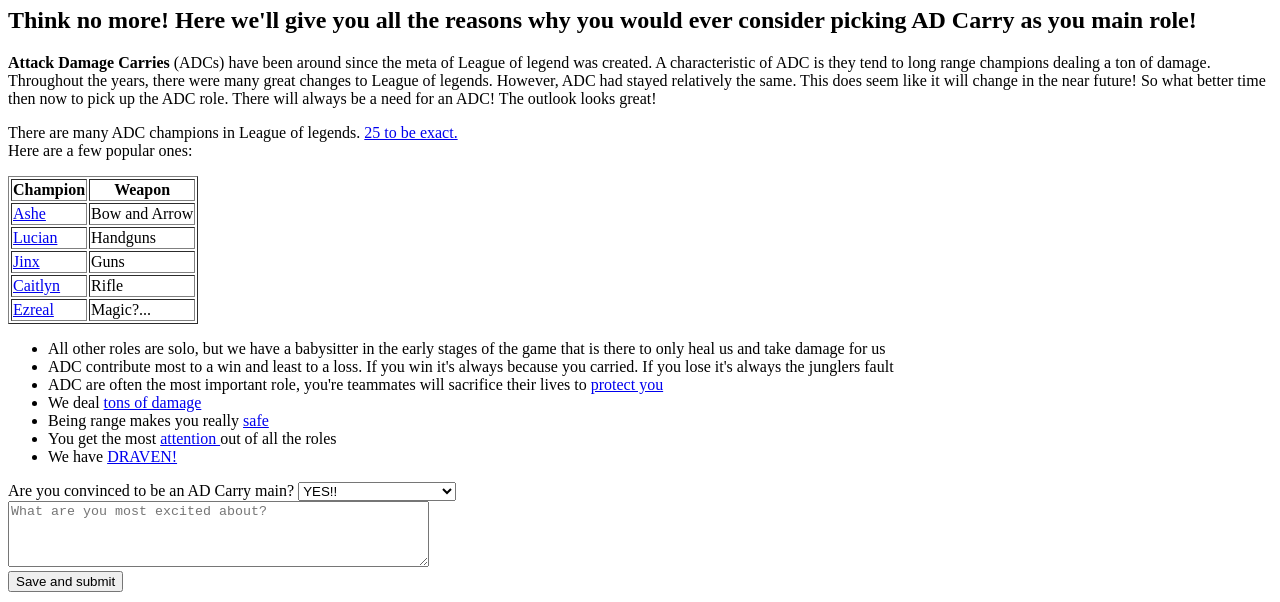
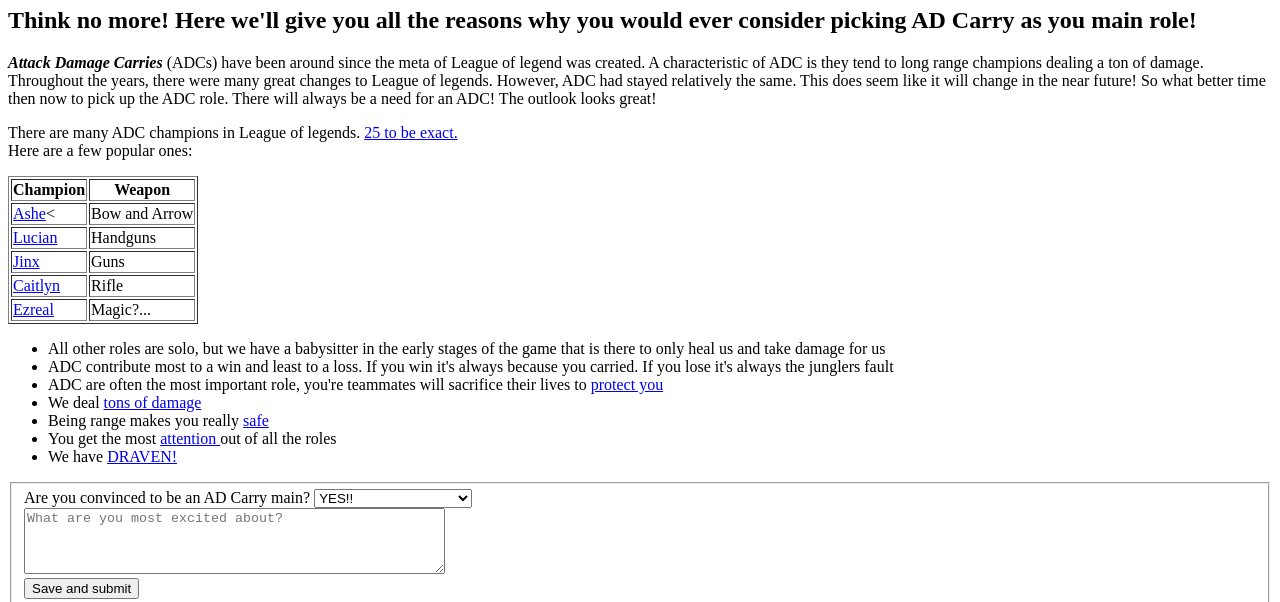
Before and after one commit to steveny91/-steveny91.github.io, a plain HTML site: page index.html in a window 1280 px wide. Shown: the part 393-995 px from the top of the page. Drawn offline with Linux system fonts and the light colour scheme.

Commit message:
small edits to the website

```diff
--- a/index.html
+++ b/index.html
@@ -11,10 +11,10 @@
 
 
 
-<h1>So you're thinking about being an AD Carry main?</h1>
+<h1>So you're thinking about being an <em><strong>AD Carry main?</strong></em></h1>
 <h2> Think no more! Here we'll give you all the reasons why you would ever consider picking AD Carry as you main role!</h2>
 
-<p> <strong>Attack Damage Carries</strong> (ADCs) have been around since the meta of League of legend was created. A characteristic of ADC is they tend to long range champions dealing a ton of damage. Throughout the years, there were many great changes to League of legends. However, ADC had stayed relatively the same. This does seem like it will change in the near future! So what better time then now to pick up the ADC role. There will always be a need for an ADC! The outlook looks great!</p>
+<p> <em><strong>Attack Damage Carries</strong></em> (ADCs) have been around since the meta of League of legend was created. A characteristic of ADC is they tend to long range champions dealing a ton of damage. Throughout the years, there were many great changes to League of legends. However, ADC had stayed relatively the same. This does seem like it will change in the near future! So what better time then now to pick up the ADC role. There will always be a need for an ADC! The outlook looks great!</p>
 
 <p>
 There are many ADC champions in League of legends. <a href="http://leagueoflegends.wikia.com/wiki/Category:Marksman_champion">25 to be exact.</a><br>
@@ -25,23 +25,23 @@
   <th>Weapon</th>
   </tr>
   <tr>
-    <td><a href="http://leagueoflegends.wikia.com/wiki/Ashe">Ashe</a><br></td>
+    <td><a href="http://leagueoflegends.wikia.com/wiki/Ashe">Ashe</a><</td>
     <td>Bow and Arrow</td>
   </tr>
   <tr>
-    <td><a href="http://leagueoflegends.wikia.com/wiki/Lucian">Lucian</a><br></td>
+    <td><a href="http://leagueoflegends.wikia.com/wiki/Lucian">Lucian</a></td>
     <td>Handguns</td>
   </tr>
   <tr>
-    <td><a href="http://leagueoflegends.wikia.com/wiki/Jinx">Jinx</a><br></td>
+    <td><a href="http://leagueoflegends.wikia.com/wiki/Jinx">Jinx</a></td>
     <td>Guns</td>
   </tr>
   <tr>
-    <td><a href="http://leagueoflegends.wikia.com/wiki/Caitlyn">Caitlyn</a><br></td>
+    <td><a href="http://leagueoflegends.wikia.com/wiki/Caitlyn">Caitlyn</a></td>
     <td>Rifle</td>
   </tr>
   <tr>
-    <td><a href="http://leagueoflegends.wikia.com/wiki/Ezreal">Ezreal</a><br></td>
+    <td><a href="http://leagueoflegends.wikia.com/wiki/Ezreal">Ezreal</a></td>
     <td>Magic?...</td>
   </tr>
 </table>
@@ -59,7 +59,7 @@
 
 
 
-
+<fieldset>
   <form name="ADC" action="http://www.probuilds.net/champions" method="post">
     <label>Are you convinced to be an AD Carry main?</label>
       <select name="choice">
@@ -68,7 +68,6 @@
         <option value="Yes">Yes</option>
         <option value="Draven">Dddrrraaavvveeennn...</option>
       </select>
-</div>
     <div>
       <textarea placeholder="What are you most excited about?" rows="4" cols="50"></textarea>
     </div>
@@ -76,6 +75,8 @@
       <button type="submit">Save and submit</button>
     </div>
   </form>
+</fieldset>
+
 <figure>
   <img src="http://pre03.deviantart.net/cc1a/th/pre/f/2015/063/1/2/league_of_legends_adc_facebook_cover_by_toranasoverlays-d8kdhau.jpg" alt="Mountain View"width="753" height="228">
   <figcaption>By <a href=http://toranasoverlays.deviantart.com/art/League-of-Legends-ADC-Facebook-Cover-517950678">Torana's Overlay</a></figcaption>
```
Lines whose indentation alone changed are shown as unchanged.
